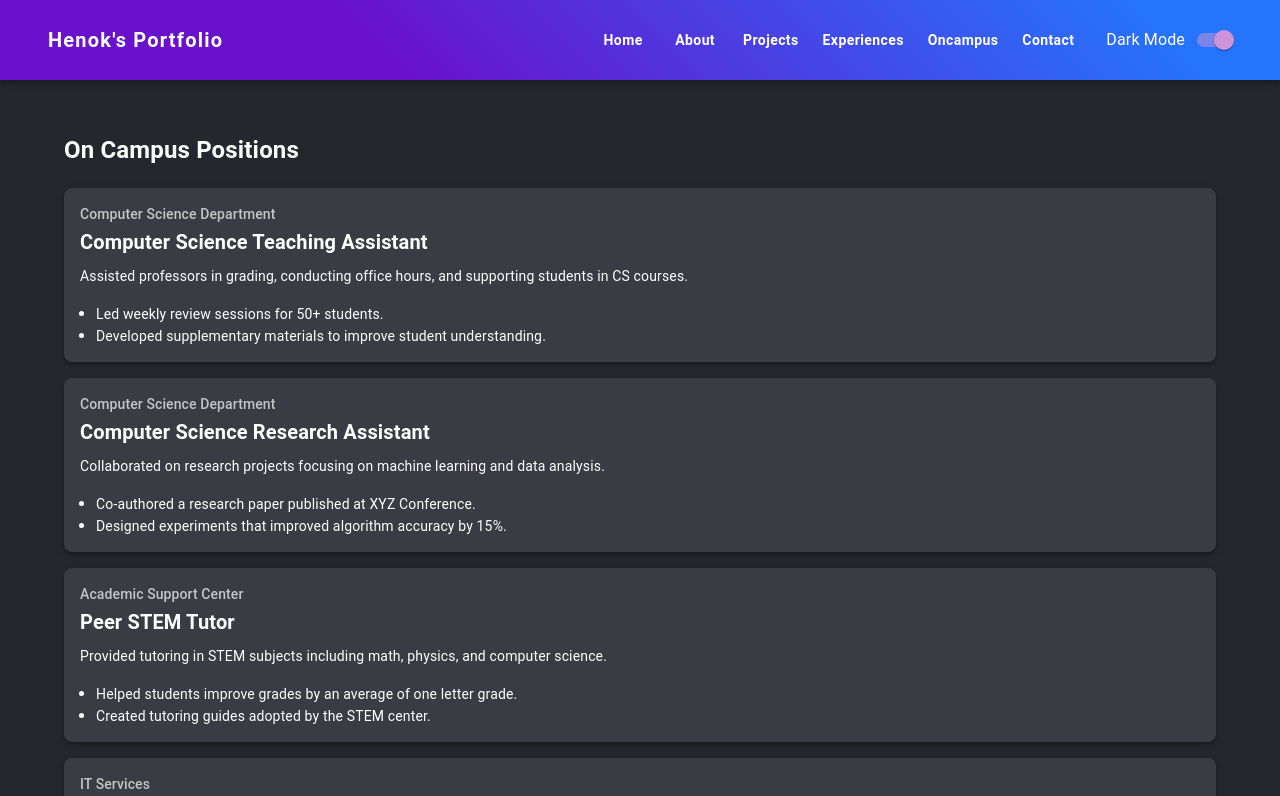
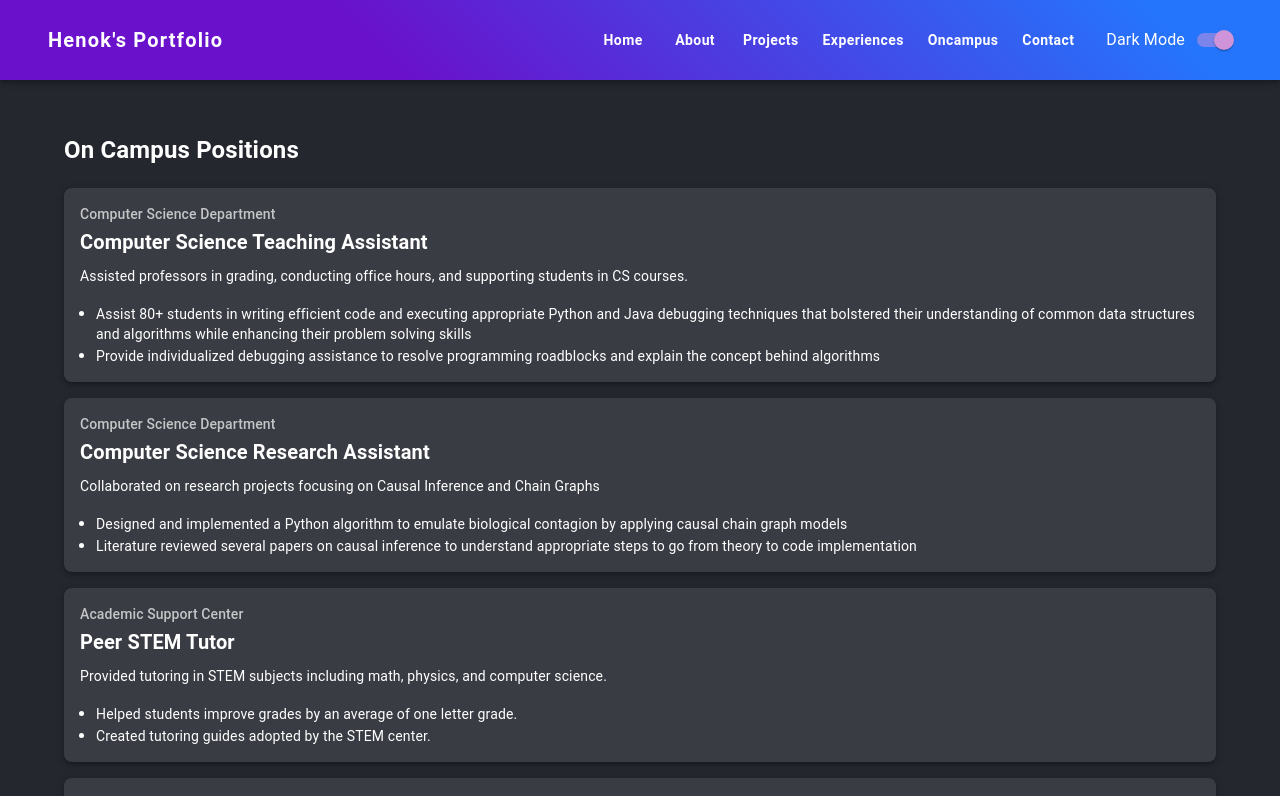
Before and after one commit to Henok-foslyk/profileHenok, a React (Vite) app: page /oncampus in a window 1280 px wide. Shown: the top 796 px of the page. Built offline with nearby package versions, Linux system fonts and the light colour scheme.

Commit message:
added content to OnCampus

```diff
--- a/src/pages/OnCampus.jsx
+++ b/src/pages/OnCampus.jsx
@@ -13,18 +13,19 @@ const OnCampus = () => {
           title="Computer Science Teaching Assistant"
           description="Assisted professors in grading, conducting office hours, and supporting students in CS courses."
           achievements={[
-            "Led weekly review sessions for 50+ students.",
-            "Developed supplementary materials to improve student understanding."
+            "Assist 80+ students in writing efficient code and executing appropriate Python and Java debugging techniques that bolstered their understanding of common data structures and algorithms while enhancing their problem solving skills",
+            "Provide individualized debugging assistance to resolve programming roadblocks and explain the concept behind algorithms"
           ]}
         />
 
         <CampusJobCard
           department="Computer Science Department"
           title="Computer Science Research Assistant"
-          description="Collaborated on research projects focusing on machine learning and data analysis."
+          description="Collaborated on research projects focusing on Causal Inference and Chain Graphs"
           achievements={[
-            "Co-authored a research paper published at XYZ Conference.",
-            "Designed experiments that improved algorithm accuracy by 15%."
+
+            "Designed and implemented a Python algorithm to emulate biological contagion by applying causal chain graph models",
+            "Literature reviewed several papers on causal inference to understand appropriate steps to go from theory to code implementation",
           ]}
         />
 
```
